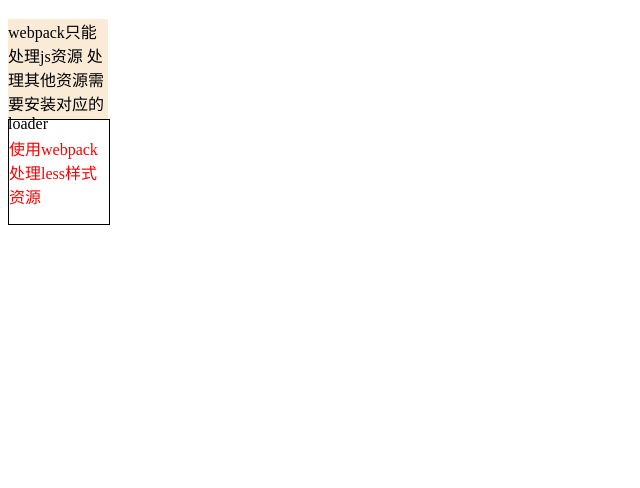
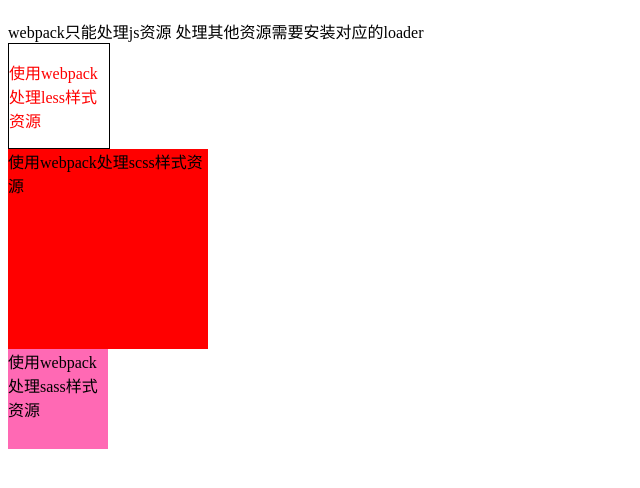
Before and after one commit to C-G-L-A-D/font-review, a website built with webpack: page code/前端工程化/webpackLearn/public/index.html in a window 1280 px wide. Shown: the part 70-558 px from the top of the page, without its empty margins (0-640 px from the left). Built offline with Linux system fonts and the light colour scheme.

Commit message:
处理sass资源

```diff
--- a/code/前端工程化/webpackLearn/package.json
+++ b/code/前端工程化/webpackLearn/package.json
@@ -13,8 +13,10 @@
     "css-loader": "^6.7.1",
     "less": "^4.1.3",
     "less-loader": "^11.1.0",
+    "sass": "^1.56.1",
+    "sass-loader": "^13.2.0",
     "style-loader": "^3.3.1",
-    "webpack": "^5.74.0",
+    "webpack": "^5.75.0",
     "webpack-cli": "^4.10.0"
   }
 }
--- a/code/前端工程化/webpackLearn/public/index.html
+++ b/code/前端工程化/webpackLearn/public/index.html
@@ -19,6 +19,13 @@
         </p>
     </div>
 
+    <div class="scss">
+        使用webpack处理scss样式资源
+    </div>
+    <div class="sass">
+        使用webpack处理sass样式资源
+    </div>
+
     <script src="../dist/main.js"></script>
 </body>
 </html>
--- /dev/null
+++ b/code/前端工程化/webpackLearn/src/css/index.sass
@@ -0,0 +1,4 @@
+.sass
+  width: 100px
+  height: 100px
+  background-color: hotpink
--- /dev/null
+++ b/code/前端工程化/webpackLearn/src/css/index.scss
@@ -0,0 +1,7 @@
+$red: red;
+
+.scss {
+    width: 200px;
+    height: 200px;
+    background-color: $red;
+}
--- a/code/前端工程化/webpackLearn/src/main.js
+++ b/code/前端工程化/webpackLearn/src/main.js
@@ -3,6 +3,8 @@
 
 import './css/index.css'
 import './css/index.less'
+import './css/index.scss'
+import './css/index.sass'
 
 
 console.log(count(32, 42))
--- a/code/前端工程化/webpackLearn/webpack.config.js
+++ b/code/前端工程化/webpackLearn/webpack.config.js
@@ -26,6 +26,14 @@
                     "css-loader",
                     "less-loader"
                 ]
+            },
+            {
+                test: /\.s[ac]ss$/i,
+                use: [
+                    "style-loader",
+                    "css-loader",
+                    "sass-loader"
+                ]
             }
         ]
     },
```
Also changed, not shown: code/前端工程化/webpackLearn/dist/main.js, code/前端工程化/webpackLearn/src/css/index.css, code/前端工程化/webpackLearn/src/css/index.min.css (added), 1 other file.
